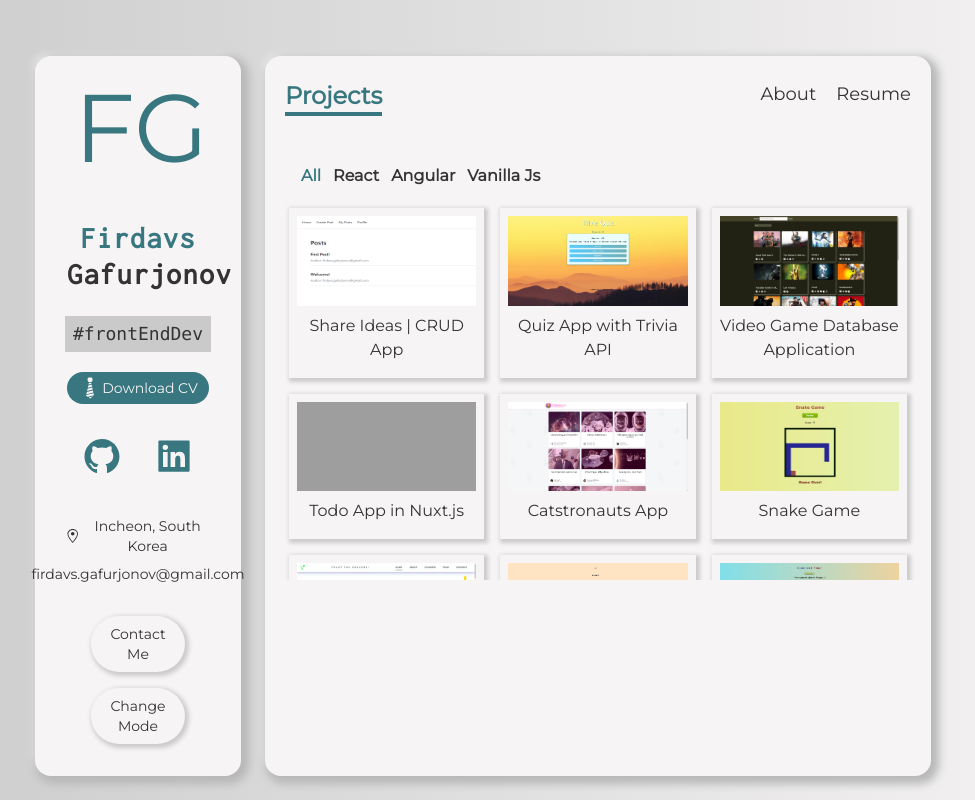
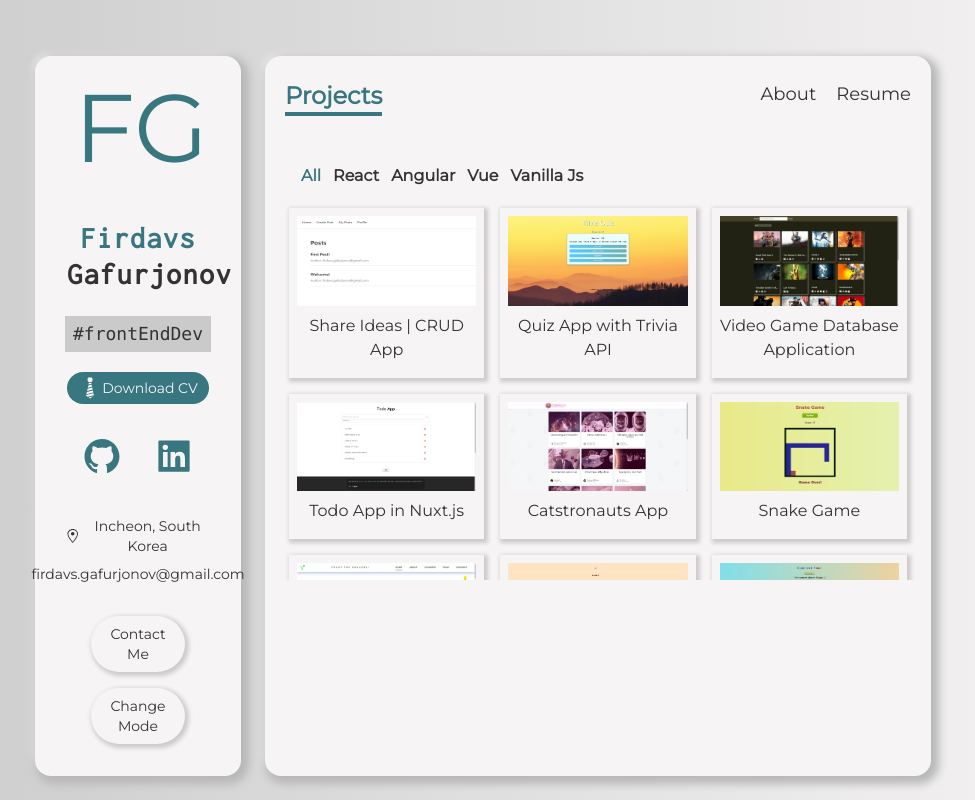
Before and after one commit to gfirik/portfolio, a Next.js app: page /projects in a window 1280 px wide. Shown: the whole page, without its empty margins (157-1132 px from the left). Built offline with nearby package versions, Linux system fonts and the light colour scheme; grey boxes are pictures that could not be loaded.

Commit message:
nuxt project added

```diff
--- a/components/ProjectsNavbar.tsx
+++ b/components/ProjectsNavbar.tsx
@@ -24,6 +24,7 @@ const ProjectsNavbar:FunctionComponent<{
             <NavItem value='all' {...props}/>
             <NavItem value='react' {...props}/>
             <NavItem value='angular' {...props}/>
+            <NavItem value='vue' {...props}/>
             <NavItem value='vanilla js' {...props}/>
         </div>
     );
--- a/types.ts
+++ b/types.ts
@@ -23,4 +23,4 @@ export interface IProject {
     key_techs: string[],
 };
 
-export type Category = 'react'|'angular'|'vanilla js';
+export type Category = 'react'|'angular'|'vanilla js'|'vue';
```
Also changed, not shown: public/images/nuxt-todo.png (added).
